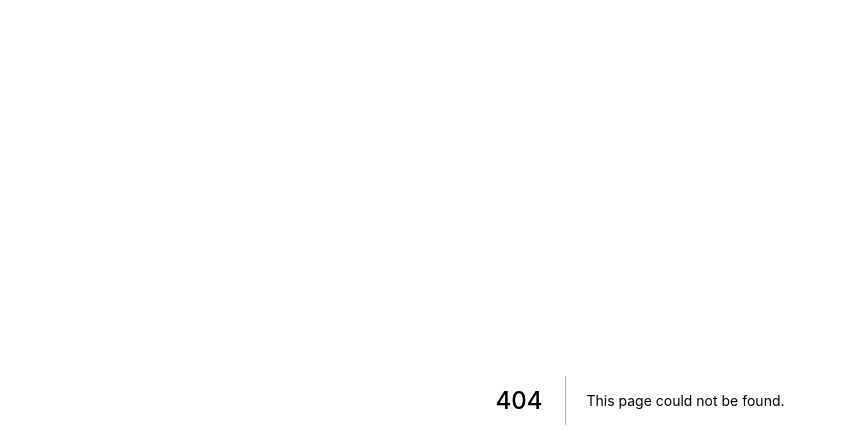
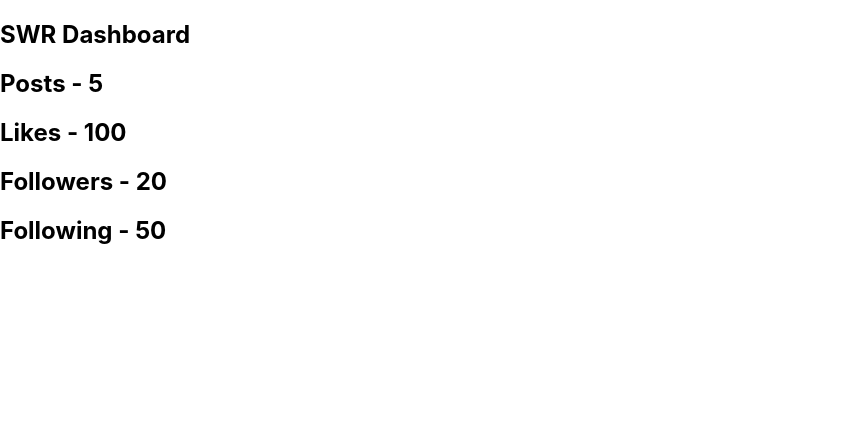
Before and after one commit to AnwarHossainSR/Next-Js-Learn, a Next.js app: page /dashboard-swr in a window 1280 px wide. Before the commit this address had no page. Shown: the top 448 px of the page, without its empty margins (0-846 px from the left). Built offline with nearby package versions, Linux system fonts and the light colour scheme; data requests are answered from the project's data file.

Commit message:
SWR for Client-side Data Fetching

```diff
--- a/package.json
+++ b/package.json
@@ -13,7 +13,8 @@
     "json-server": "^0.17.0",
     "next": "12.1.0",
     "react": "17.0.2",
-    "react-dom": "17.0.2"
+    "react-dom": "17.0.2",
+    "swr": "^1.2.2"
   },
   "devDependencies": {
     "eslint": "8.9.0",
--- /dev/null
+++ b/pages/dashboard-swr.js
@@ -0,0 +1,26 @@
+import useSWR from "swr";
+
+const fetcher = async () => {
+  const response = await fetch("http://localhost:4000/dashboard");
+  const data = await response.json();
+  return data;
+};
+
+function DashboardSWR() {
+  const { data, error } = useSWR("dashboard", fetcher);
+
+  if (error) return "An error has occurred.";
+  if (!data) return "Loading...";
+
+  return (
+    <div>
+      <h2>SWR Dashboard</h2>
+      <h2>Posts - {data.posts}</h2>
+      <h2>Likes - {data.likes}</h2>
+      <h2>Followers - {data.followers}</h2>
+      <h2>Following - {data.following}</h2>
+    </div>
+  );
+}
+
+export default DashboardSWR;
```
Also changed, not shown: 1 other file (tests, documents, lock files or other folders).
